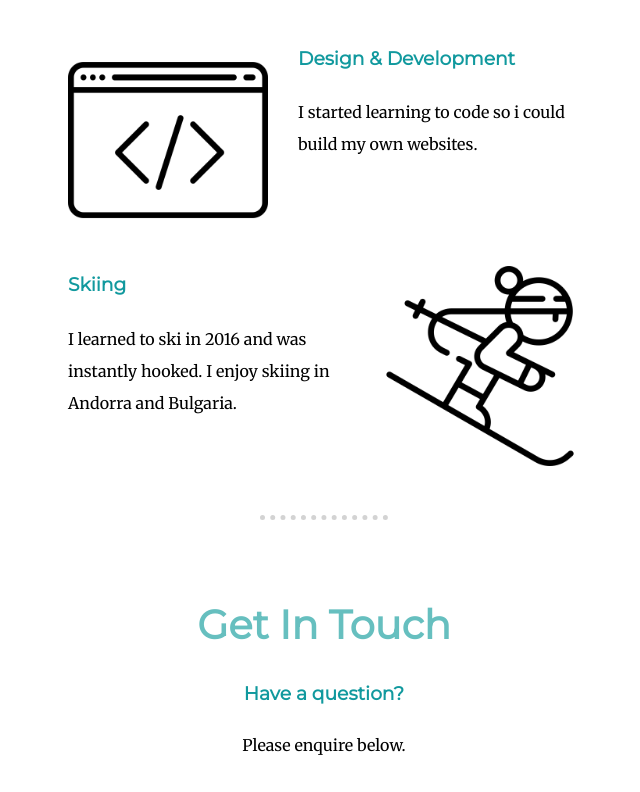
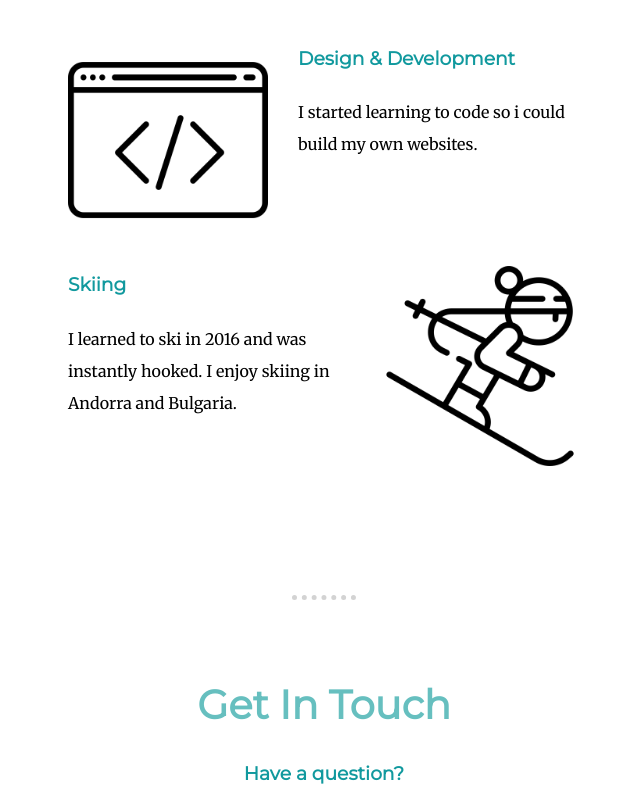
Before and after one commit to Alex-Hewitt/personal-site, a plain HTML site: page index.html in a window 1280 px wide. Shown: the part 1364-2156 px from the top of the page, without its empty margins (316-956 px from the left). Drawn offline with Linux system fonts and the light colour scheme.

Commit message:
Changed hr width to 5% and added margin-top 10px to .hr2

```diff
--- a/css/styles.css
+++ b/css/styles.css
@@ -26,7 +26,7 @@ h3 {
 hr {
   border-style: dotted none none;
   border-width: 5px;
-  width: 10%;
+  width: 5%;
   border-color: lightgrey;
   margin-top: 80px;
   margin-bottom: 80px;
@@ -124,7 +124,7 @@ hr {
 }
 
 .hr2 {
-  margin-top: 0;
+  margin-top: 80px;
 }
 
 .pleaseEnquire {
```
